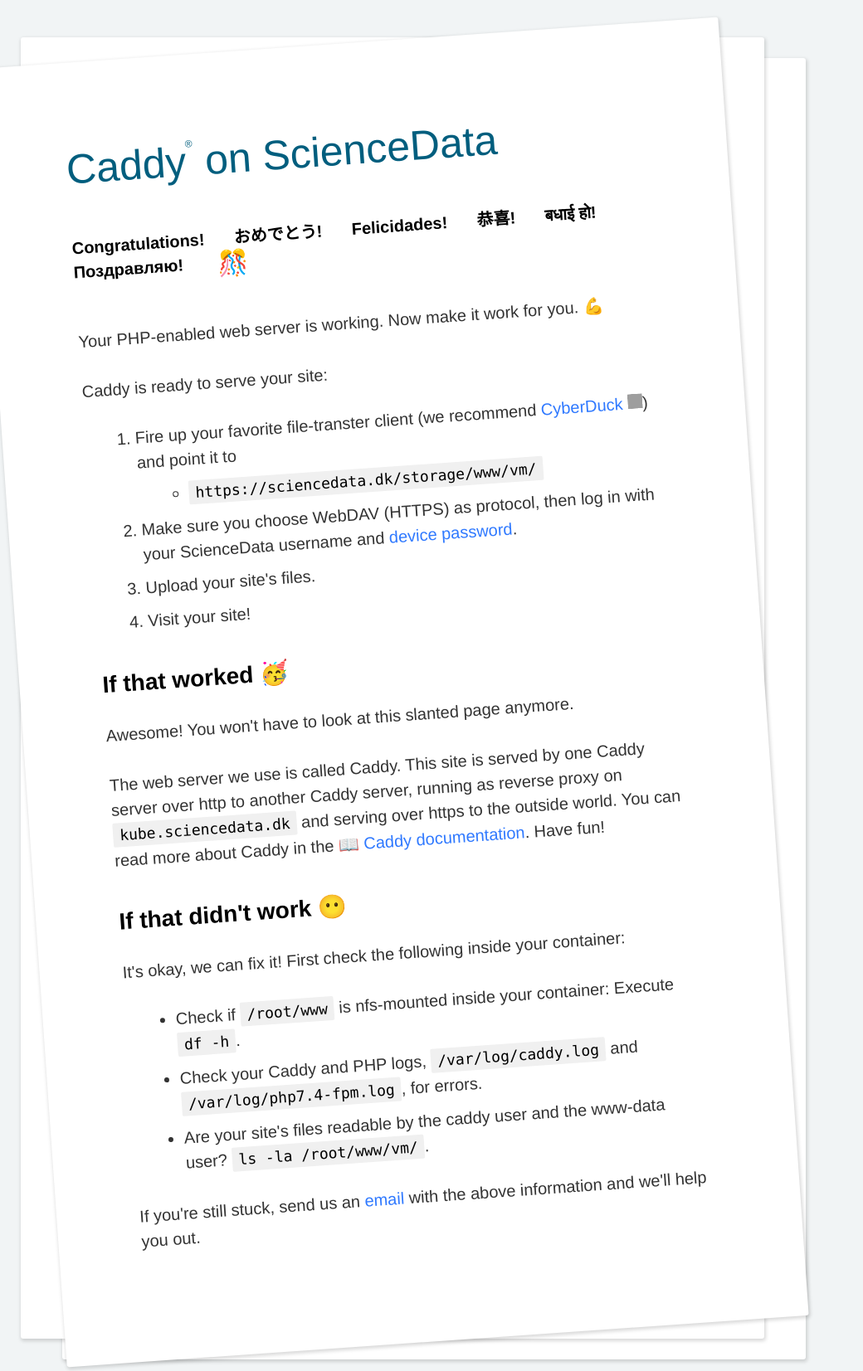
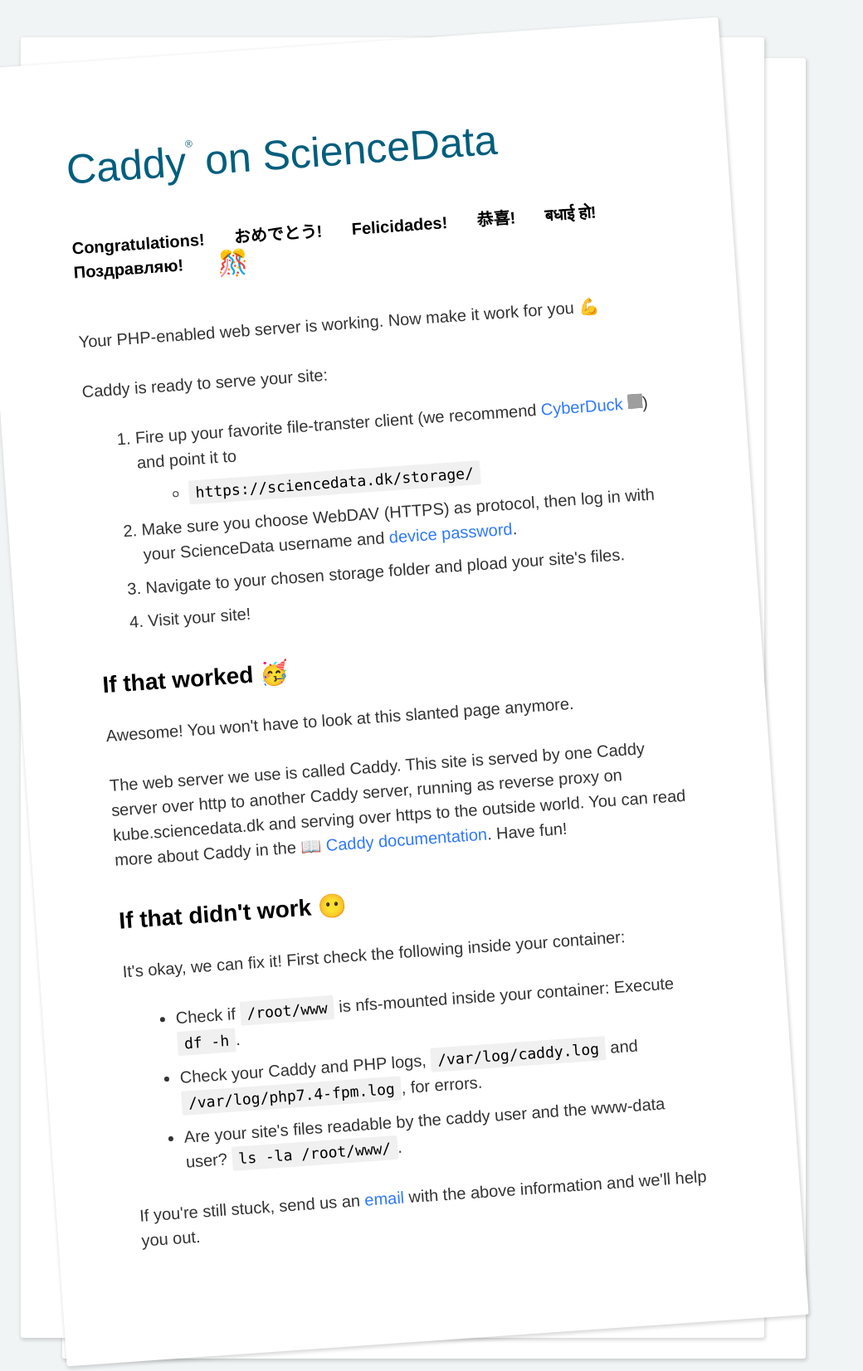
Before and after one commit to deic-dk/sciencedata_images, a PHP site: page / in a window 1280 px wide. Shown: the top 1653 px of the page at 83% size, without its empty margins (0-1040 px from the left). Run offline with PHP 8.4, Linux system fonts and the light colour scheme; data that the repository does not hold is empty; grey boxes are pictures that could not be loaded.

Commit message:
Just serve www

```diff
--- a/ubuntu_focal_sciencedata/index.php
+++ b/ubuntu_focal_sciencedata/index.php
@@ -207,7 +207,7 @@
 				</h1>
 
 				<p>
-					Your <?php printf('PHP-enabled');?> web server is working. Now make it work for you. 💪
+					Your <?php printf('PHP-enabled');?> web server is working. Now make it work for you 💪
 				</p>
 				<p>
 					Caddy is ready to serve your site:
@@ -215,14 +215,14 @@
 				<ol>
 					<li>Fire up your favorite file-transter client (we recommend <a href="https://cyberduck.io/">CyberDuck <img src="//cdn.cyberduck.io/img/cyberduck-icon-64.png" class="img-responsive" title="Cyberduck" width="18px" height="18px"></a>) and point it to
 						<ul>
-							<li><code>https://sciencedata.dk/storage/www/<?php printf(trim(`hostname`));?>/</code></li>
+							<li><code>https://sciencedata.dk/storage/</code></li>
 							<!--<li><code>sftp://kube.sciencedata.dk:<?php printf(`printf $SSH_PORT`);?>/root/www/<?php printf(trim(`hostname`));?>/</code></li>-->
 						</ul>
 					</li>
 					<li>Make sure you choose WebDAV (HTTPS) as protocol, then log in with your ScienceData username and <a href="https://sciencedata.dk/sites/user/ManagingFiles/index#toc_head11">device password</a>.
 					<!--In the second case, log in with username <code>root</code> and your SSH key.-->
 					</li>
-					<li>Upload your site's files.
+					<li>Navigate to your chosen storage folder and pload your site's files.
 					<li>Visit your site!</li>
 				</ol>
 				<h2>If that worked 🥳</h2>
@@ -230,7 +230,7 @@
 					Awesome! You won't have to look at this slanted page anymore.
 				</p>
 				<p>
-					The web server we use is called Caddy. This site is served by one Caddy server over http to another Caddy server, running as reverse proxy on <code>kube.sciencedata.dk</code> and serving over https to the outside world. You can read more about Caddy in the <a href="https://caddyserver.com/docs/">📖 Caddy documentation</a>. Have fun!
+					The web server we use is called Caddy. This site is served by one Caddy server over http to another Caddy server, running as reverse proxy on kube.sciencedata.dk and serving over https to the outside world. You can read more about Caddy in the <a href="https://caddyserver.com/docs/">📖 Caddy documentation</a>. Have fun!
 				</p>
 
 				<h2>If that didn't work 😶</h2>
@@ -240,7 +240,7 @@
 				<ul>
 					<li>Check if <code>/root/www</code> is nfs-mounted inside your container: Execute <code>df -h</code>.</li>
 					<li>Check your Caddy and PHP logs, <code>/var/log/caddy.log</code> and <code>/var/log/php7.4-fpm.log</code>, for errors.</li>
-					<li>Are your site's files readable by the caddy user and the www-data user? <code>ls -la /root/www/<?php printf(trim(`hostname`));?>/</code>.</li>
+					<li>Are your site's files readable by the caddy user and the www-data user? <code>ls -la /root/www/</code>.</li>
 				</ul>
 				<p>
 					If you're still stuck, send us an <a href="mailto:cloud@deic.dk">email</a> with the above information and we'll help you out.
```
